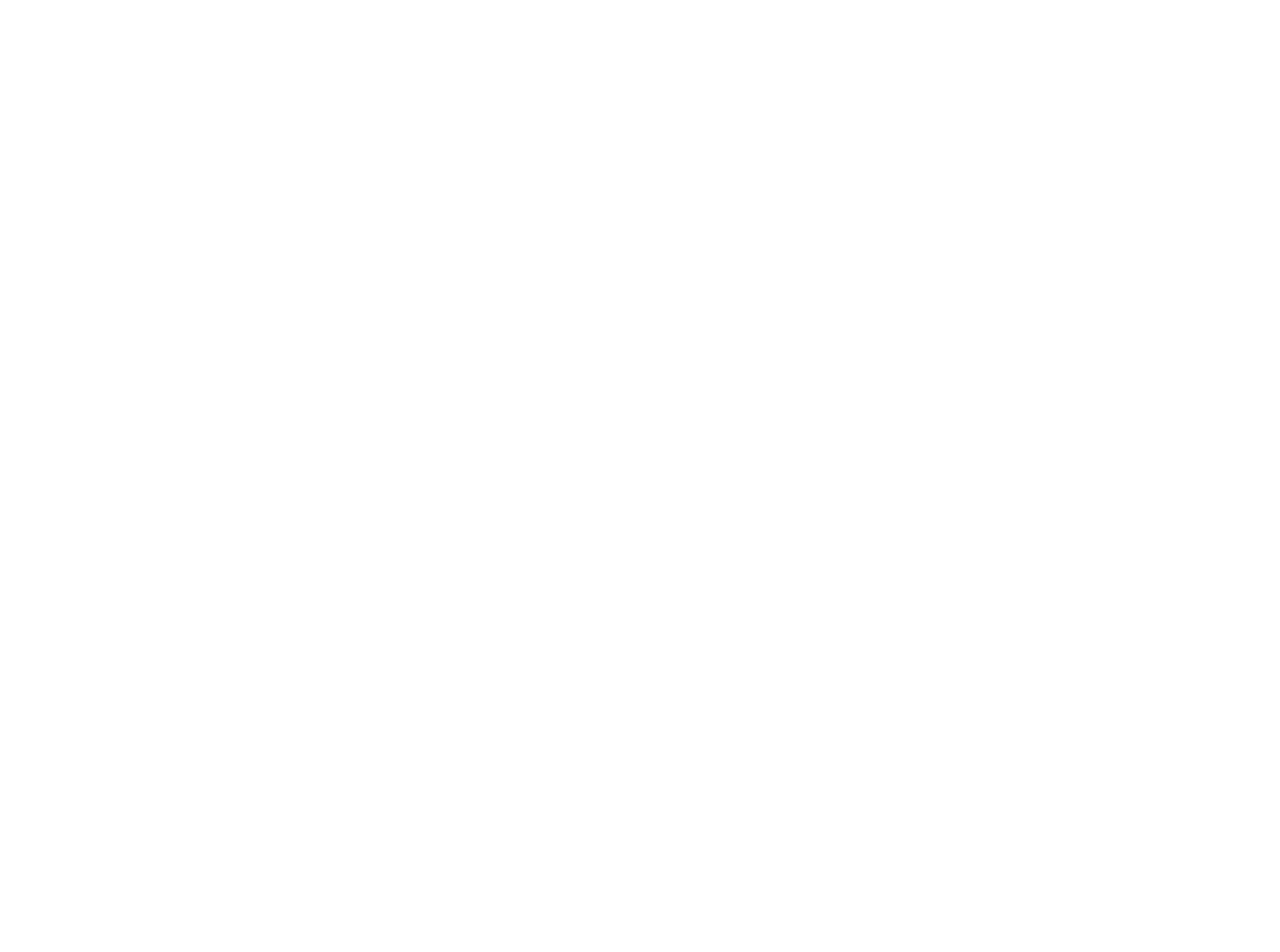
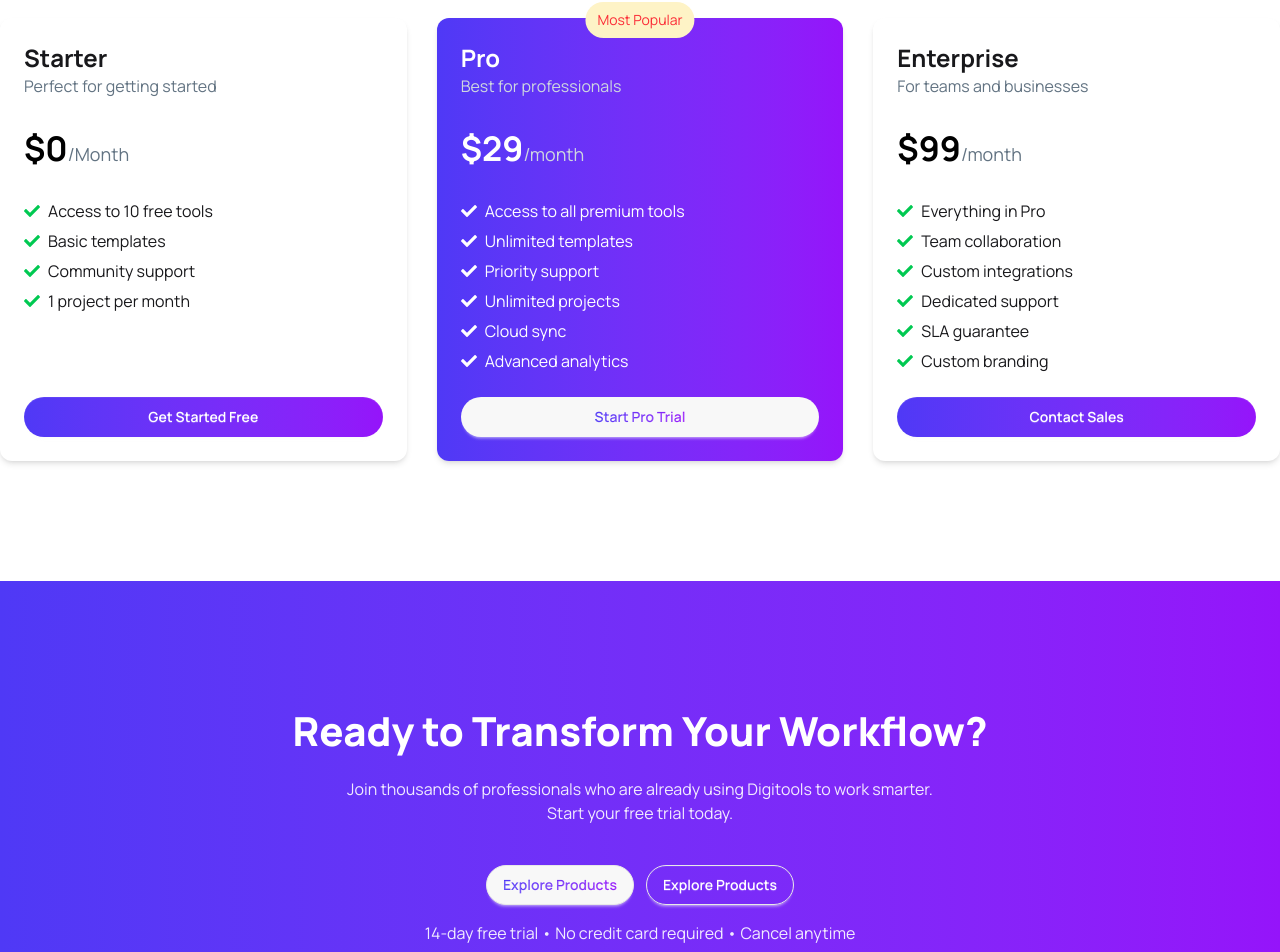
Before and after one commit to ibrahimhosen4045-max/B13-A6-DigiTools, a React (Vite) app: page / in a window 1280 px wide. Shown: the part 2058-3010 px from the top of the page. Before the commit the page ends 1832 px from the top, so only its background shows below. Built offline with nearby package versions, Linux system fonts and the light colour scheme; a web font is replaced by a local one.

Commit message:
add pricing and worflow section

```diff
--- a/src/App.jsx
+++ b/src/App.jsx
@@ -2,8 +2,10 @@
 import './App.css'
 import Hero from './Componenet/Hero'
 import Navber from './Componenet/Navber'
+import Pricing from './Componenet/Pricing'
 import RattingSec from './Componenet/RattingSec'
 import ToolsSec from './Componenet/ToolsSec'
+import Workflow from './Componenet/Workflow'
 
 
 function App() {
@@ -15,6 +17,8 @@
       <Hero></Hero>
       <RattingSec></RattingSec>
       <ToolsSec></ToolsSec>
+      <Pricing></Pricing>
+      <Workflow></Workflow>
     </>
   )
 }
--- /dev/null
+++ b/src/Componenet/Pricing.jsx
@@ -0,0 +1,68 @@
+import React from 'react'
+import { FaCheck } from 'react-icons/fa'
+
+const Pricing = () => {
+  return (
+    <div className=' py-30'>
+          <div className='text-center space-y-3 pb-10 px-6'>
+            <h1 className='text-3xl md:text-5xl font-extrabold'>Simple, Transparent Pricing</h1>
+            <p className='text-[#627382]'>Choose the plan that fits your needs. Upgrade or downgrade anytime.</p>
+          </div>
+          <div className='grid grid-cols-1 md:grid-cols-2 lg:grid-cols-3 gap-7.5 container mx-auto px-2 md:px-0'>
+            <div className='bg-white rounded-xl shadow-md p-6  space-y-6 flex flex-col'>
+             <div>
+                <h1 className='text-2xl font-bold'>Starter</h1>
+                <p className='text-[#627382]'>Perfect for getting started</p>
+             </div>
+             <h1 className='text-lg text-[#627382]'><span className='text-[34px] text-black font-bold'>$0</span>/Month</h1>
+             <div className='space-y-1.5  '>
+                <h2 className='flex items-center gap-2'><FaCheck className='text-green-500'/> Access to 10 free tools</h2>
+                <h2 className='flex items-center gap-2'><FaCheck className='text-green-500'/> Basic templates</h2>
+                <h2 className='flex items-center gap-2'><FaCheck className='text-green-500'/> Community support</h2>
+                <h2 className='flex items-center gap-2'><FaCheck className='text-green-500'/> 1 project per month</h2>
+             </div>
+             <div className='flex items-end flex-1'>
+                <button className='btn border-none w-full rounded-full bg-linear-to-r from-[#4F39F6] to-[#9514FA] text-white'>Get Started Free</button>
+             </div>
+            </div>
+            <div className='bg-linear-to-r from-[#4F39F6] to-[#9514FA] text-white rounded-xl shadow-md p-6 space-y-6 relative'>
+             <div>
+                <h1 className='text-2xl font-bold'>Pro</h1>
+                <p className='text-[#ced7df]'>Best for professionals</p>
+             </div>
+             <h1 className='text-lg text-[#ced7df]'><span className='text-[34px] text-white font-bold'>$29</span>/month</h1>
+             <div className='space-y-1.5'>
+                <h2 className='flex items-center gap-2'><FaCheck className='text-white'/> Access to all premium tools</h2>
+                <h2 className='flex items-center gap-2'><FaCheck className='text-white'/> Unlimited templates</h2>
+                <h2 className='flex items-center gap-2'><FaCheck className='text-white'/> Priority support</h2>
+                <h2 className='flex items-center gap-2'><FaCheck className='text-white'/> Unlimited projects</h2>
+                <h2 className='flex items-center gap-2'><FaCheck className='text-white'/> Cloud sync</h2>
+                <h2 className='flex items-center gap-2'><FaCheck className='text-white'/> Advanced analytics</h2>
+             </div>
+             <button className='py-2 px-3 absolute -top-4 -translate-x-[50%] left-[50%]  text-sm text-red-500 bg-[#FEF3C6] rounded-full'>Most Popular</button>
+             <button className='btn border-none w-full rounded-full '><span className='bg-linear-to-r from-[#4F39F6] to-[#9514FA] bg-clip-text text-transparent'>Start Pro Trial</span></button>
+
+            </div>
+            <div className='bg-white rounded-xl shadow-md p-6 space-y-6'>
+             <div>
+                <h1 className='text-2xl font-bold'>Enterprise</h1>
+                <p className='text-[#627382]'>For teams and businesses</p>
+             </div>
+             <h1 className='text-lg text-[#627382]'><span className='text-[34px] text-black font-bold'>$99</span>/month</h1>
+             <div className='space-y-1.5'>
+                <h2 className='flex items-center gap-2'><FaCheck className='text-green-500'/> Everything in Pro</h2>
+                <h2 className='flex items-center gap-2'><FaCheck className='text-green-500'/> Team collaboration</h2>
+                <h2 className='flex items-center gap-2'><FaCheck className='text-green-500'/> Custom integrations</h2>
+                <h2 className='flex items-center gap-2'><FaCheck className='text-green-500'/> Dedicated support</h2>
+                <h2 className='flex items-center gap-2'><FaCheck className='text-green-500'/> SLA guarantee</h2>
+                <h2 className='flex items-center gap-2'><FaCheck className='text-green-500'/> Custom branding</h2>
+             </div>
+             <button className='btn border-none w-full rounded-full bg-linear-to-r from-[#4F39F6] to-[#9514FA] text-white'>Contact Sales</button>
+            </div>
+
+          </div>
+        </div>
+  )
+}
+
+export default Pricing
--- /dev/null
+++ b/src/Componenet/Workflow.jsx
@@ -0,0 +1,19 @@
+import React from 'react'
+
+const Workflow = () => {
+  return (
+    <div className='bg-linear-to-r from-[#4F39F6] to-[#9514FA]'>
+      <div className='space-y-4 text-center flex flex-col items-center py-30'>
+        <h1 className='text-[40px] font-extrabold text-white'>Ready to Transform Your Workflow?</h1>
+        <p className='text-white/90'>Join thousands of professionals who are already using Digitools to work smarter. <br /> Start your free trial today.</p>
+        <div className='flex gap-3 pt-6 '>
+            <button className='btn rounded-full'><span className='bg-linear-to-r from-[#4F39F6] to-[#9514FA] font-semibold bg-clip-text text-transparent'>Explore Products</span></button>
+            <button className='btn rounded-full bg-transparent text-white '>Explore Products</button>
+        </div>
+        <p className='text-white/90'>14-day free trial • No credit card required • Cancel anytime</p>
+      </div>
+    </div>
+  )
+}
+
+export default Workflow
```
